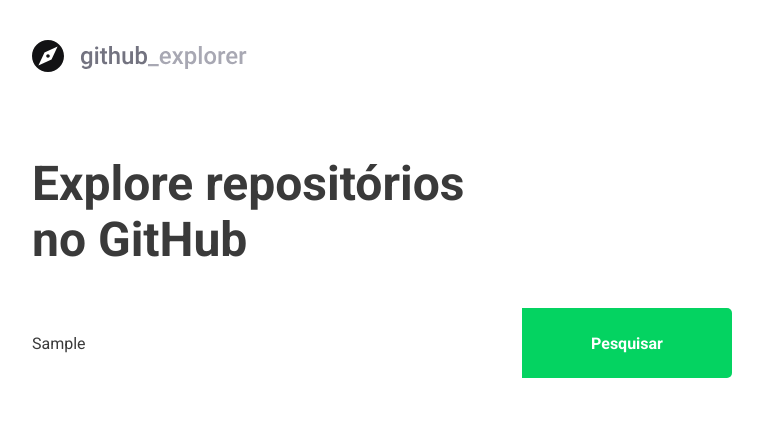
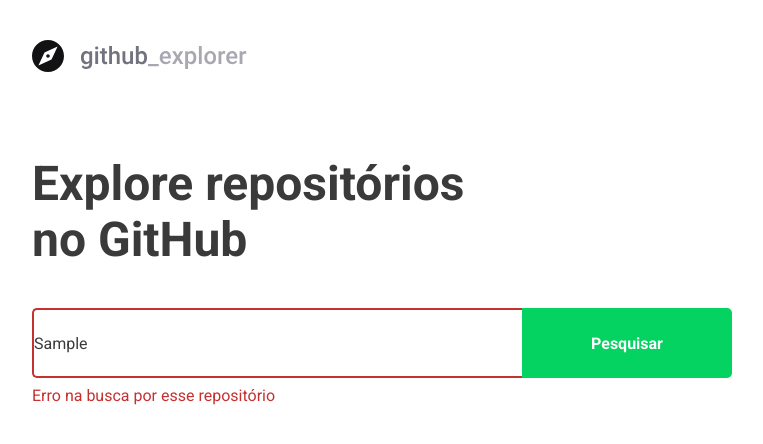
Before and after one commit to NearMaick/primeiro-projeto-react-ts, a React (Create React App) app: page / in a window 1280 px wide. Both pictures are taken after typing "Sample" into the empty fields and a click on the button "Pesquisar". Shown: the top 444 px of the page, without its empty margins (148-911 px from the left). Built offline with nearby package versions, Linux system fonts and the light colour scheme; no server answers.

Commit message:
feat(style): styling error message

```diff
--- a/src/pages/Dashboard/index.tsx
+++ b/src/pages/Dashboard/index.tsx
@@ -4,7 +4,7 @@
 
 import logoImg from '../../assets/logo.svg';
 
-import { Title, Form, Repositories } from './styles';
+import { Title, Form, Repositories, Error } from './styles';
 
 interface Repository {
   // eslint-disable-next-line camelcase
@@ -19,6 +19,7 @@
 
 const Dashboard: React.FC = () => {
   const [newRepo, setNewRepo] = useState('');
+  const [inputError, setInputError] = useState('');
   const [repositories, setRepositories] = useState<Repository[]>([]);
 
   async function handleAddRepository(
@@ -26,12 +27,22 @@
   ): Promise<void> {
     event.preventDefault();
 
-    const response = await api.get<Repository>(`/repos/${newRepo}`);
+    if (!newRepo) {
+      setInputError('Digite o autor/nome do repositório');
+      return;
+    }
 
-    const repository = response.data;
+    try {
+      const response = await api.get<Repository>(`/repos/${newRepo}`);
 
-    setRepositories([...repositories, repository]);
-    setNewRepo('');
+      const repository = response.data;
+
+      setRepositories([...repositories, repository]);
+      setNewRepo('');
+      setInputError('');
+    } catch (err) {
+      setInputError('Erro na busca por esse repositório');
+    }
   }
 
   return (
@@ -39,7 +50,7 @@
       <img src={logoImg} alt="GitHubExplorer" />
       <Title>Explore repositórios no GitHub</Title>
 
-      <Form onSubmit={handleAddRepository}>
+      <Form hasError={!!inputError} onSubmit={handleAddRepository}>
         <input
           value={newRepo}
           onChange={(e) => setNewRepo(e.target.value)}
@@ -47,6 +58,8 @@
         />
         <button type="submit">Pesquisar</button>
       </Form>
+
+      {inputError && <Error>{inputError}</Error>}
 
       <Repositories>
         {repositories.map((repository) => (
--- a/src/pages/Dashboard/styles.ts
+++ b/src/pages/Dashboard/styles.ts
@@ -1,5 +1,10 @@
-import styled from 'styled-components';
+/* eslint-disable @typescript-eslint/explicit-module-boundary-types */
+import styled, { css } from 'styled-components';
 import { shade } from 'polished';
+
+interface FormProps {
+  hasError: boolean;
+}
 
 export const Title = styled.h1`
   font-size: 48px;
@@ -10,7 +15,7 @@
   margin-top: 80px;
 `;
 
-export const Form = styled.form`
+export const Form = styled.form<FormProps>`
   margin-top: 40px;
   max-width: 700px;
 
@@ -23,6 +28,14 @@
     border: 0;
     border-radius: 5px 0 0 5px;
     color: #3a3a3a;
+    border: 2px solid #fff;
+    border-right: 0;
+
+    ${(props) =>
+      props.hasError &&
+      css`
+        border-color: #c53030;
+      `}
 
     &::placeholder {
       color: #a8a8b3;
@@ -43,6 +56,12 @@
       background: ${shade(0.2, '#04d361')};
     }
   }
+`;
+
+export const Error = styled.span`
+  display: block;
+  color: #c53030;
+  margin-top: 8px;
 `;
 
 export const Repositories = styled.div`
```
